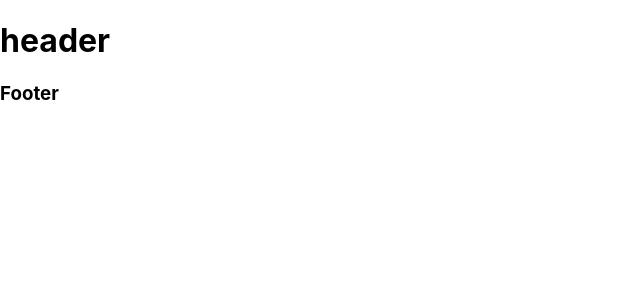
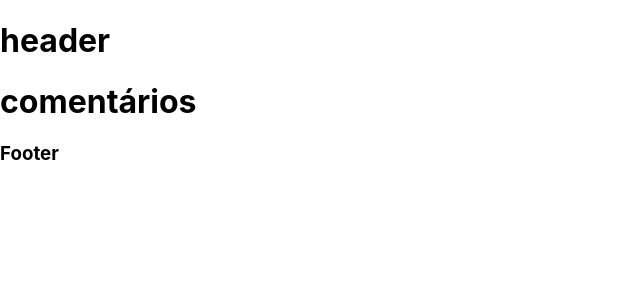
Before and after one commit to cae07/my-app-movies, a React (Create React App) app: page /comments in a window 1280 px wide. Shown: the top 300 px of the page, without its empty margins (0-640 px from the left). Built offline with nearby package versions, Linux system fonts and the light colour scheme.

Commit message:
implementa pagina Comments

```diff
--- a/src/App.js
+++ b/src/App.js
@@ -5,6 +5,7 @@ import Header from './Components/Header';
 import MainPage from './Pages/MainPage';
 import Details from './Pages/Details';
 import About from './Pages/About';
+import Comments from './Pages/Comments';
 
 
 function App() {
@@ -15,6 +16,7 @@ function App() {
         <Route exact path="/" component={ MainPage } />
         <Route path="/details" component={ Details } />
         <Route path="/about" component={ About } />
+        <Route path="/comments" component={ Comments } />
       </BrowserRouter>
       <Footer />
     </div>
--- /dev/null
+++ b/src/Pages/Comments.jsx
@@ -0,0 +1,9 @@
+import React from 'react';
+
+function Comments() {
+  return (
+    <h1>comentários</h1>
+  );
+}
+
+export default Comments;
```
